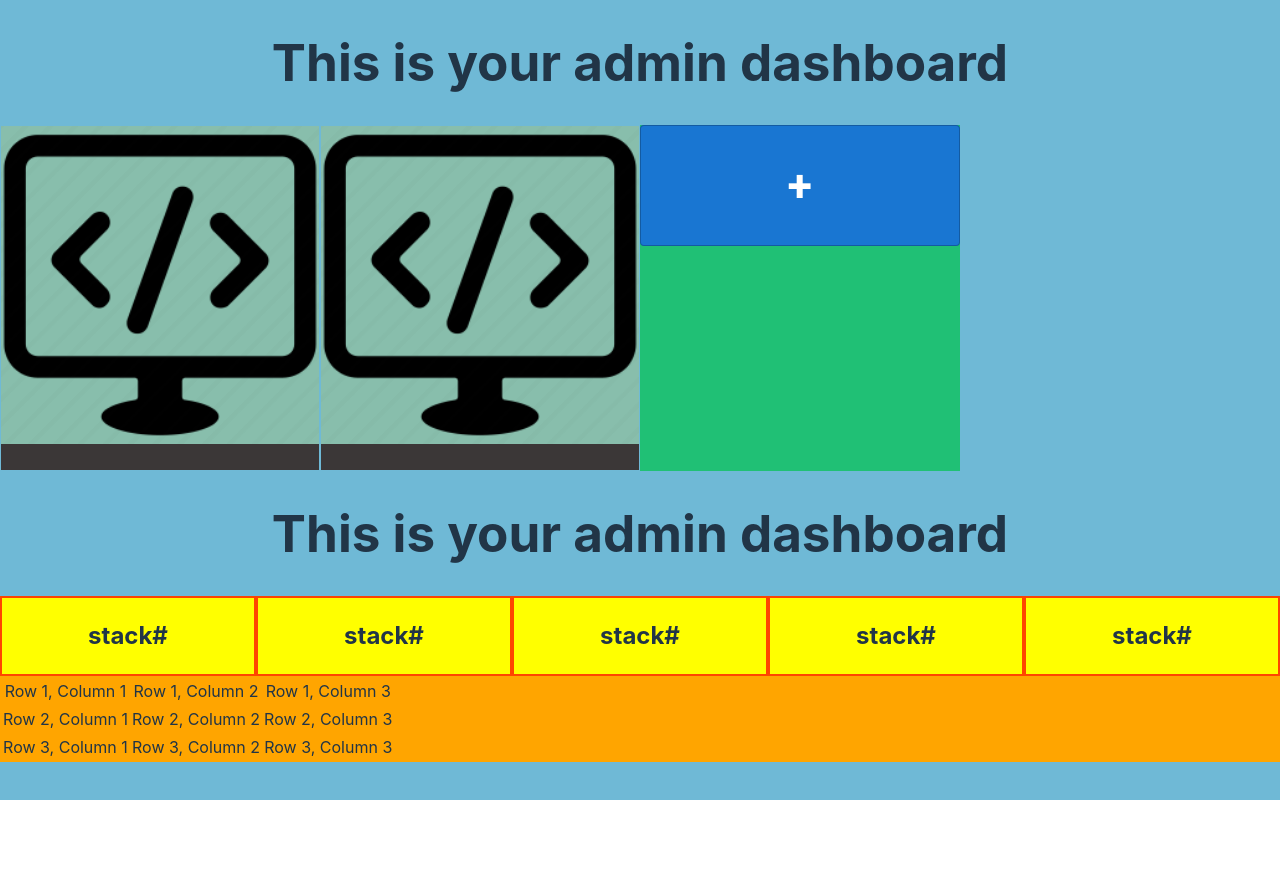
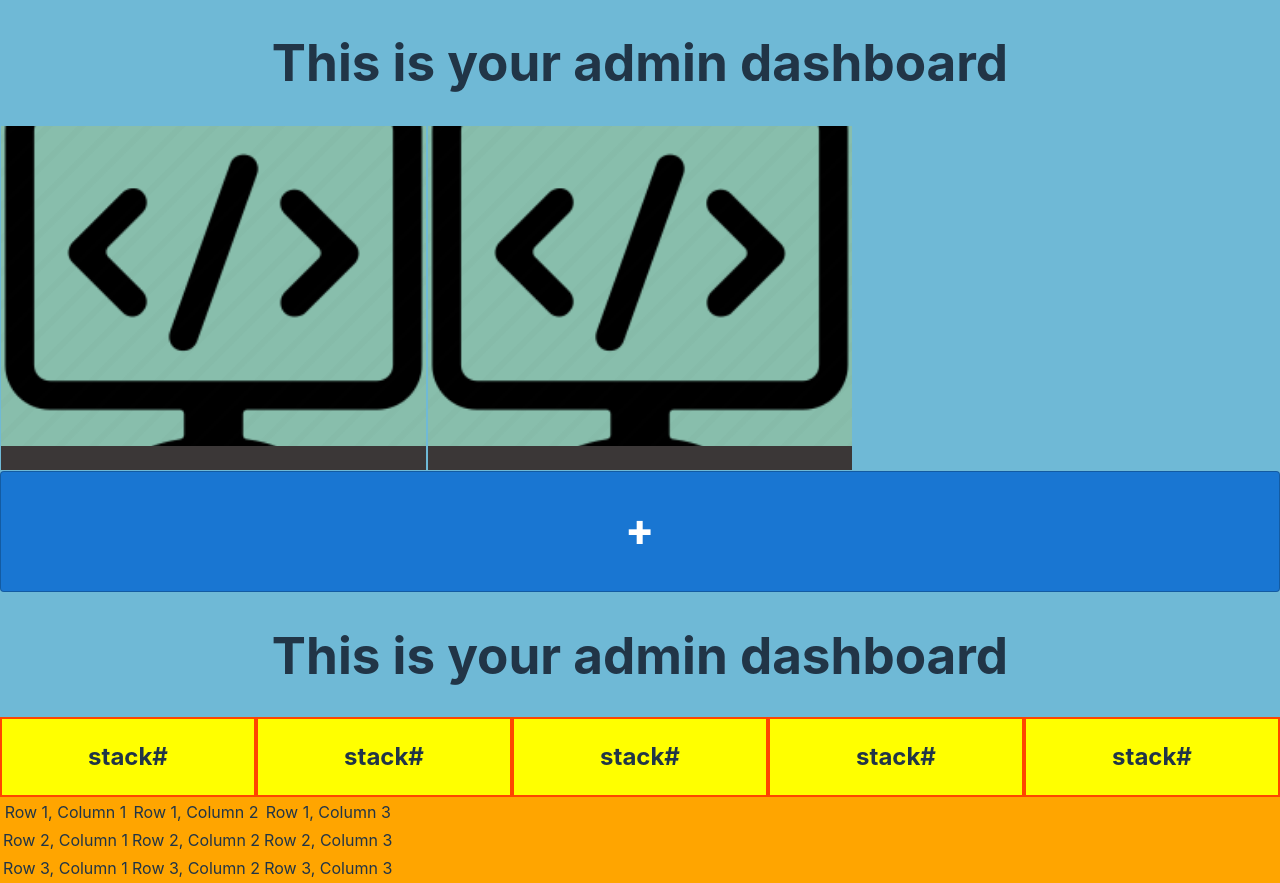
Before and after one commit to AmmarElsherif2021/ammarPortfolio, a React (Vite) app: page /Admin in a window 1280 px wide. Before the commit the page ends 800 px from the top, so only its background shows below. Built offline with nearby package versions, Linux system fonts and the light colour scheme.

Commit message:
do some styling:

```diff
--- a/src/components/Card/Card.jsx
+++ b/src/components/Card/Card.jsx
@@ -10,7 +10,7 @@ const Card=(props)=>{
             <div className='card-p'>
             <h3>{props.title}</h3>
             <p>{props.discription}</p>
-
+            <p><a href={props.link}>link</a><br/><a href={props.github}>github</a></p>
             </div>
         </div>
     )
--- a/src/main.jsx
+++ b/src/main.jsx
@@ -14,6 +14,7 @@ import Admin from './routes/Admin/Admin.jsx'
 //import Dialogue from './routes/Admin/Dialogue/Dialogue.jsx'
 
 import Popup from './routes/Admin/Popup/Popup.jsx'
+import ListOverview from './routes/ListOverview/ListOverview.jsx'
 
 const router = createBrowserRouter([
   {
--- a/src/routes/Admin/Admin.css
+++ b/src/routes/Admin/Admin.css
@@ -1,19 +1,8 @@
 .admin{
 
 }
-.admin-grid1{
-    display: grid;
-    height:auto;
-    grid-template-columns: repeat(auto-fill, minmax(25vw, 1fr));
-    grid-template-rows: repeat(auto-fill, minmax(200px, 1fr));
 
 
-}
-.admin-grid1-add{
-    background: rgb(32, 192, 117);
-    justify-content: center;
-    align-items: center;
-}
 .admin-links{
     width: 100%;
     background: orange;
--- a/src/routes/Admin/Admin.jsx
+++ b/src/routes/Admin/Admin.jsx
@@ -4,6 +4,7 @@ import axios from 'axios';
 
 
 import Card from '../../components/Card/Card'
+import ListOverview from '../ListOverview/ListOverview';
 import Strip from '../../components/Strip/Strip'
 //import AddProject from './AddProject/AddProject';
 //import Dialogue from './Dialogue/Dialogue';
@@ -20,14 +21,18 @@ const uniqueId = () => {
 
 const Admin=()=>{
 
+  //projects data
   const [projects,setProjects]=useState([]);
+  //methods and libraries data
+  const [libs,setLibs]=useState([]);
 
   //get projects from projects.json
   useEffect(() => {
-    fetchData();
+    fetchProjects();
   }, []);
   useEffect(()=>console.log('refresh projects list'),[projects]);
-  const fetchData = async () => {
+  //fetch projects
+  const fetchProjects = async () => {
     try {
       const response = await axios.get("src/routes/Admin/AdminData/projects.json");
       setProjects(response.data);
@@ -36,6 +41,15 @@ const Admin=()=>{
     }
   };
 
+  //fetch libs
+  const fetchLibs = async () => {
+    try {
+      const response = await axios.get("src/routes/Admin/AdminData/projects.json");
+      setLibs(response.data);
+    } catch (error) {
+      console.error(error);
+    }
+  };
   //handle popup ops:
 
   const handleCreate=(item)=>{
@@ -100,14 +114,11 @@ const Admin=()=>{
             <div>
                <h1>This is your admin dashboard</h1>
             </div>
-            <div className='admin-grid1'>
-              {projects && projects.map((project,index)=>{
-                return(
-                  <div key={index}><Card key={project.pid} project_title={project.project_title} discription={project.discription} img={project.img}/></div>
-                )
-              })}
-              <div className='admin-grid1-add'> <Popup popToParent={popToParent}/> </div>
+            <div>
+            <ListOverview projectsList={[...projects]}/>
+
             </div>
+            <Popup popToParent={popToParent}/>
             <div>
             <h1>This is your admin dashboard</h1>
             </div>
--- a/src/routes/ListOverview/ListOverview.css
+++ b/src/routes/ListOverview/ListOverview.css
@@ -1,5 +1,8 @@
 .list-overview{
-    display:grid;
-    grid-template-columns: 1fr 1fr 1fr;
-    grid-template-rows: 1fr 1fr 1fr;
+    display: grid;
+
+    grid-template-columns: repeat(3, minmax(20vw, 1fr));
+    grid-template-rows: repeat(auto-fill, minmax(20vh, 1fr));
+
+
 }
--- a/src/routes/ListOverview/ListOverview.jsx
+++ b/src/routes/ListOverview/ListOverview.jsx
@@ -1,14 +1,17 @@
 import './ListOverview.css';
 import Card from '../../components/Card/Card';
-const ListOverview=()=>{
+const ListOverview=(props)=>{
     return(
         <div className='list-overview'>
-           <Card/>
-           <Card/>
-           <Card/>
-           <Card/>
-           <Card/>
-           <Card/>
+
+            {
+                props.projectsList && props.projectsList.map((x) => {
+                  return(
+                    <Card key={x.pid} title={x.project_title} discription={x.discription} img={x.img} link={x.project_link} github={x.github}/>
+                  )
+                })
+              }
+
 
         </div>
     )
```
